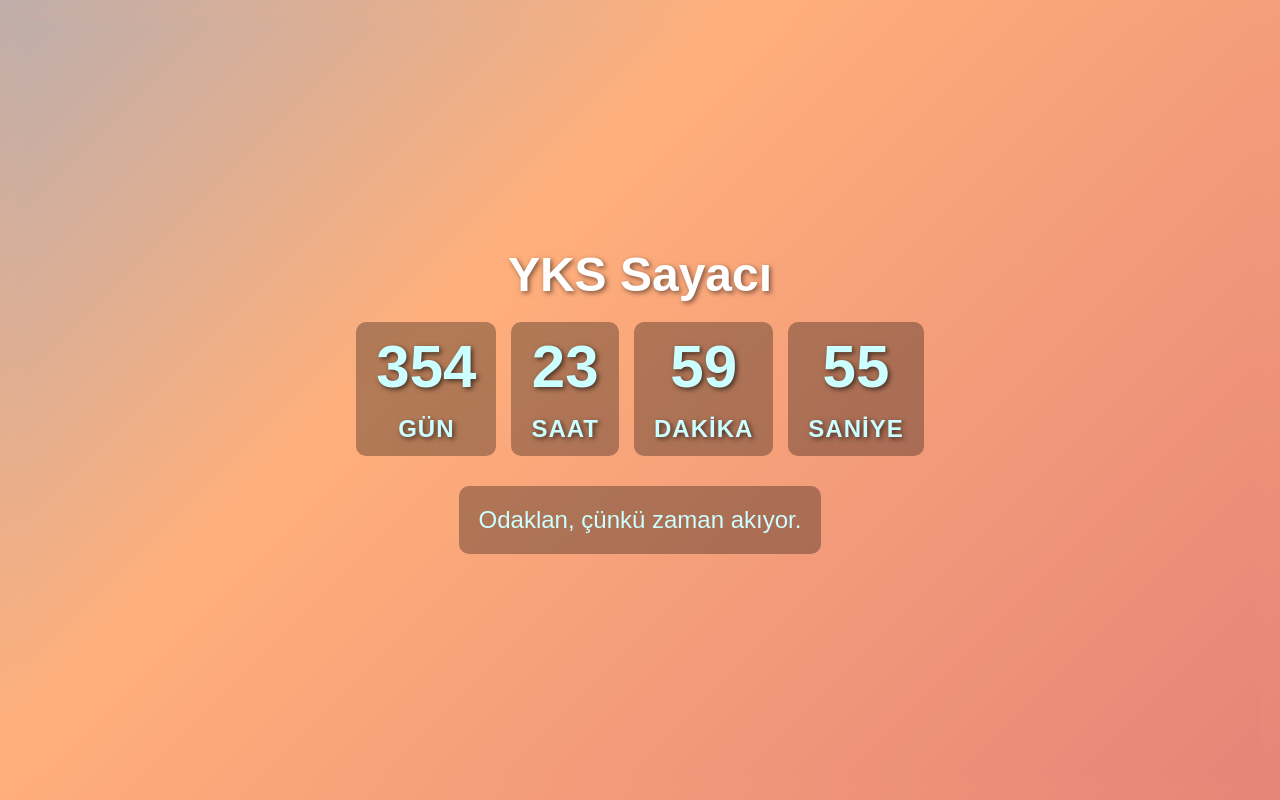
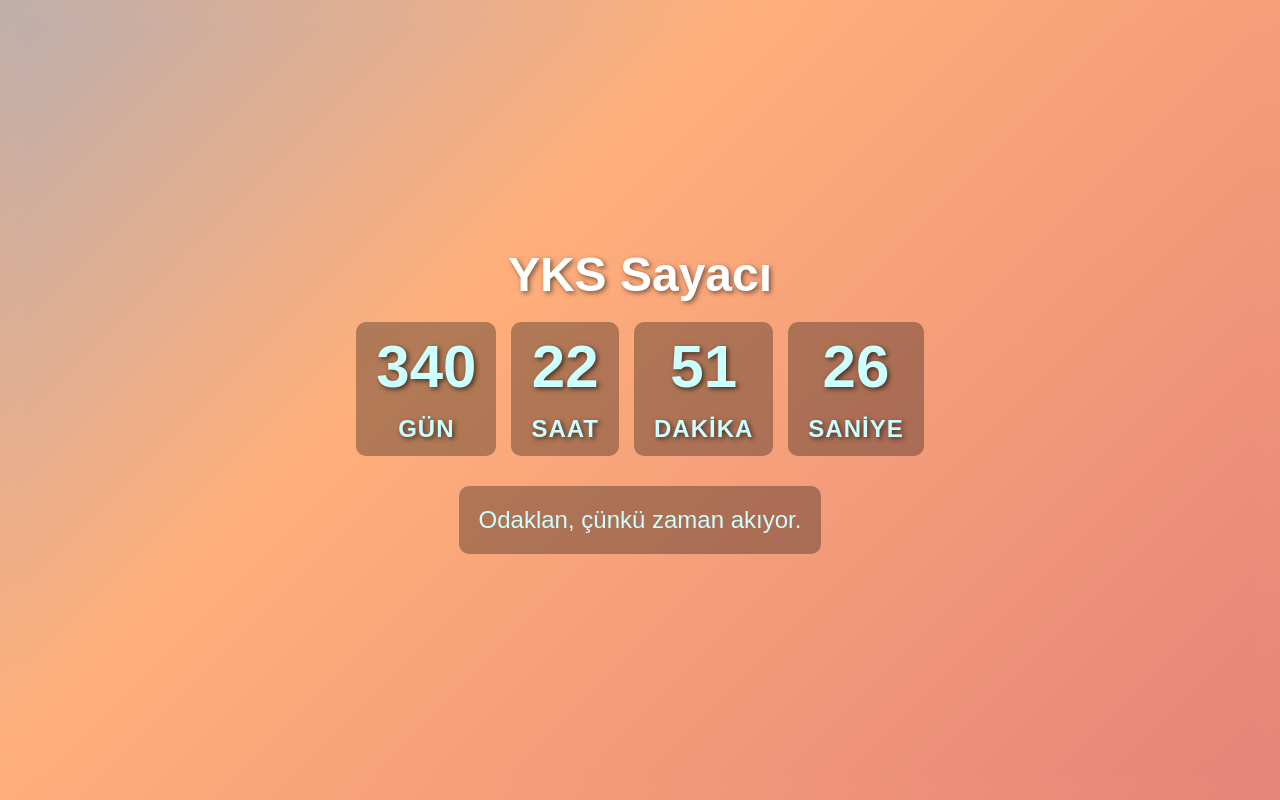
Before and after one commit to tekneenes/ykssayac, a plain HTML site: page index.html in a window 1280 px wide. Drawn offline with Linux system fonts and the light colour scheme.

Commit message:
Update index.html
tarıh guncellemesı yapıldı ve sayac hatası duzeltıldı

```diff
--- a/index.html
+++ b/index.html
@@ -97,8 +97,7 @@
 
   <script>
 const now = new Date();
-const targetDate = new Date(now.getTime() + (355 * 24 * 60 * 60 * 1000));
-
+const targetDate = new Date("June 7, 2026 09:30:00");
 
     const daysEl = document.getElementById("days");
     const hoursEl = document.getElementById("hours");
```
